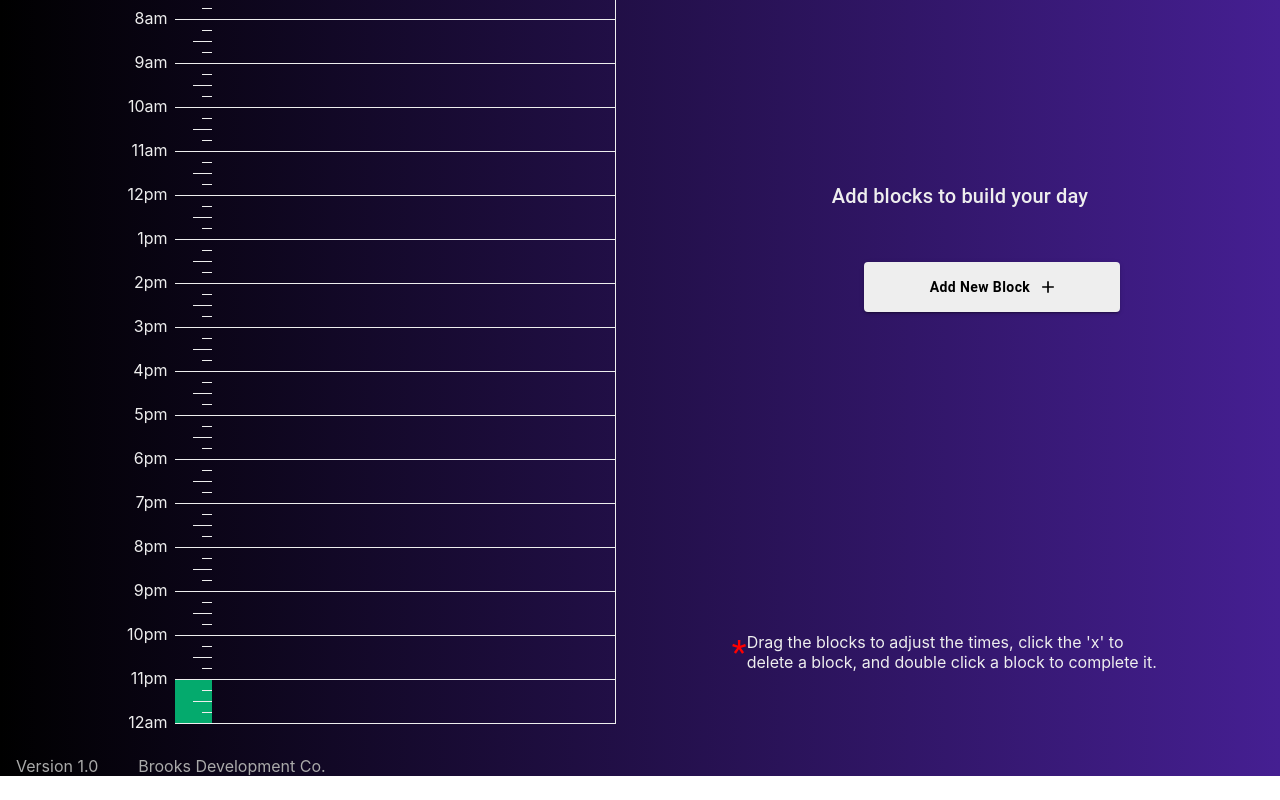
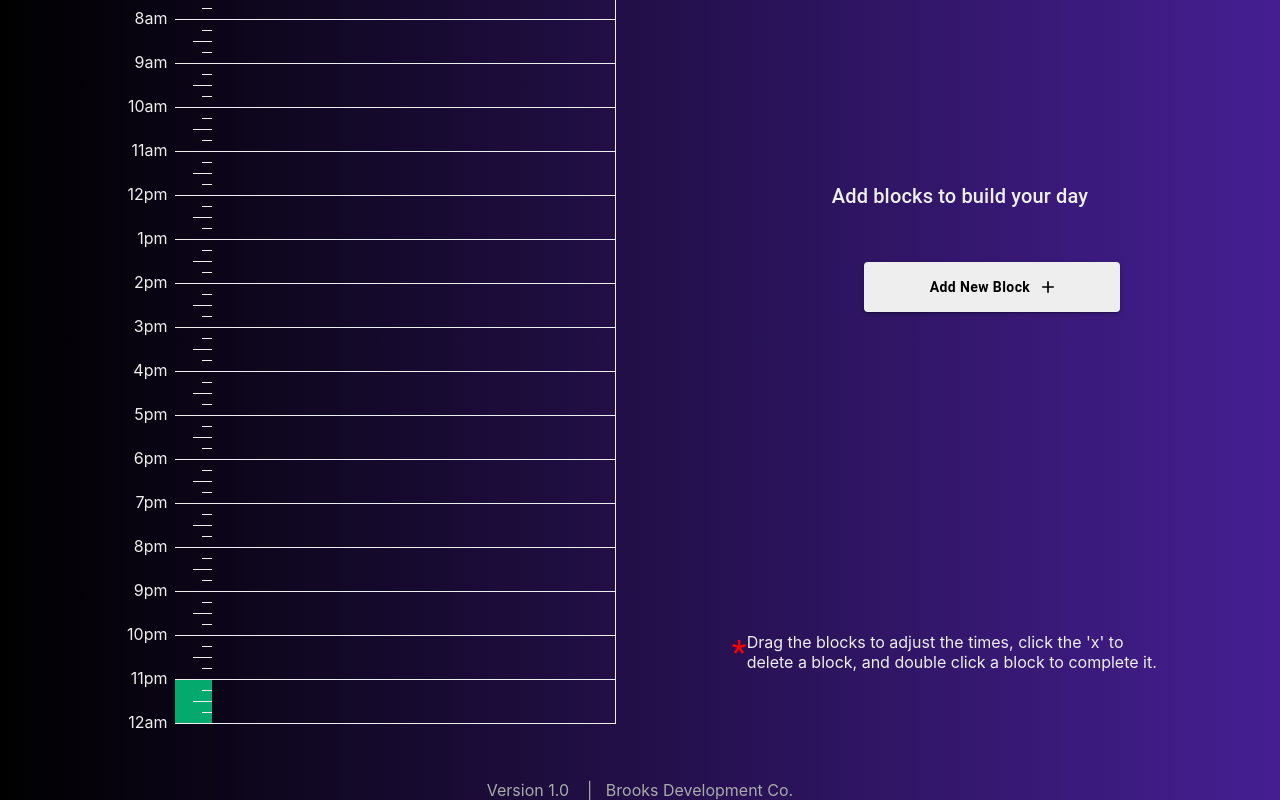
Before and after one commit to evanbrooks0629/TimeBlock, a React (Create React App) app: page / in a window 1280 px wide. Shown: the part 168-968 px from the top of the page. Before the commit the page ends 944 px from the top, so only its background shows below. Built offline with nearby package versions, Linux system fonts and the light colour scheme.

Commit message:
lil ui update

```diff
--- a/src/App.js
+++ b/src/App.js
@@ -143,8 +143,10 @@ function App() {
         </Grid>
         <Grid item xs={12} />
         <DayBlock />
-        <Typography align="right" variant="h7" style={{paddingLeft: "40px", color: "#aaaaaa"}}>Version 1.0</Typography>
-        <Typography align="right" variant="h7" style={{paddingLeft: "40px", color: "#aaaaaa"}}>Brooks Development Co.</Typography>
+        <Grid item xs={12} align="center">
+          <Typography align="center" variant="h7" style={{color: "#aaaaaa"}}>Version 1.0 &nbsp;&nbsp;&nbsp;|&nbsp;&nbsp;&nbsp;</Typography>
+          <Typography align="center" variant="h7" style={{color: "#aaaaaa"}}>Brooks Development Co.</Typography>
+        </Grid>
       </Grid>
 
     </div>
--- a/src/DayBlock.js
+++ b/src/DayBlock.js
@@ -275,8 +275,8 @@ function DayBlock() {
                             </Grid>
                         </DialogContent>
                         <DialogActions>
-                        <Button onClick={handleClose}>Cancel</Button>
-                        <Button variant="contained" onClick={addBlock}>Add Block</Button>
+                        <Button style={{color: "#8C52FF", textTransform: "none"}} onClick={handleClose}>Cancel</Button>
+                        <Button variant="contained" style={{backgroundColor: "#8C52FF", textTransform: "none"}} onClick={addBlock}>Add Block</Button>
                         </DialogActions>
                     </Dialog>
               </Grid>
```
